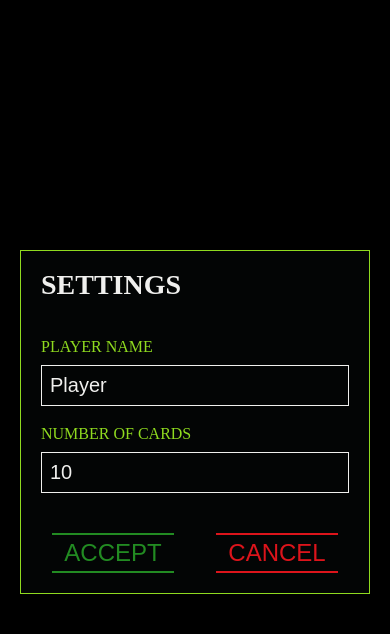
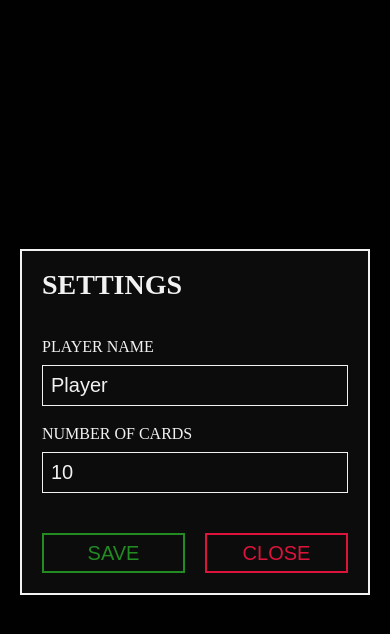
Before and after one commit to Trxior/card-game, a website: page index.html in a window 390 px wide. Both pictures are taken after a click on the button "SETTINGS". Drawn offline with Linux system fonts and the light colour scheme.

Commit message:
redesign

```diff
--- a/js/app.js
+++ b/js/app.js
@@ -56,10 +56,10 @@ showSettings = () => {
                     <label for="cards-number" class="form__label">Number of cards</label>
                     <input type="number" id="cards-number" min="5" max="20" value="${setRounds}" class="form__input">
                 </div>
-            <div class="form__btn-box">
-                <button class="form__btn form__btn--green" id="btn-accept">Accept</button>
-                <button class="form__btn form__btn--red" id="btn-cancel">Cancel</button>
-            </div>
+                <div class="form__btn-box">
+                    <button class="form__btn form__btn--green" id="btn-accept">Save</button>
+                    <button class="form__btn form__btn--red" id="btn-cancel">Close</button>
+                </div>
             </div>
         </div>
     </div>`;
@@ -71,8 +71,6 @@ showSettings = () => {
         let cardsNumberInput = document.getElementById("cards-number").value;
 
         if (cardsNumberInput <= 20 && cardsNumberInput >= 5 && playerNameInput.length >= 3 && playerNameInput.length <= 20) {
-            console.log(playerNameInput);
-            console.log(cardsNumberInput);
             setRounds = cardsNumberInput;
             playerName = playerNameInput;
             document.querySelector('.settings').remove();
--- a/scss/style.scss
+++ b/scss/style.scss
@@ -1,7 +1,15 @@
-$gold: #8fda1f;
-$white: #f0f0ee;
-$blue: #030505;
+/*$gold: #8fda1f;
+$black: #f0f0ee;
+$black: #030505;*/
 $padding: 40px;
+
+$pink: rgba(234, 98, 98, 1);
+$white: rgba(242, 242, 242, 1);
+$black: rgba(12, 12, 12, 1);
+
+$red: crimson;
+$green: forestgreen;
+
 
 * {
     margin: 0;
@@ -18,7 +26,7 @@ button {
 
 body {
     font: 16px Ubuntu;
-    background: $blue;
+    background: $black;
     display: flex;
     justify-content: center;
     align-items: center;
@@ -72,7 +80,7 @@ body {
         justify-content: flex-end;
         align-items: center;
         flex-direction: column;
-        border-bottom: solid 4px $gold;
+        border-bottom: solid 4px $pink;
         font-size: 24px;
 
         & span {
@@ -93,8 +101,8 @@ body {
         background-image: url('../img/front.svg');
         background-size: cover;
         background-position: center;
-        border: solid 2px $gold;
-        color: $white;
+        border: solid 2px $pink;
+        color: $pink;
         font-size: 64px;
         font-weight: 700;
     }
@@ -142,8 +150,8 @@ body {
         position: relative;
         width: 100%;
         max-width: 600px;
-        background: $blue;
-        border: solid 1px $gold;
+        background: $black;
+        border: solid 2px $white;
         padding: $padding/2;
         margin: $padding/2;
     }
@@ -157,18 +165,18 @@ body {
     margin: 0 auto;
     display: block;
     font-size: 32px;
-    border: solid 2px $gold;
+    border: solid 2px $pink;
     min-width: 10em;
     background: transparent;
     font-weight: 700;
-    color: $white;
+    color: $pink;
     text-transform: uppercase;
     padding: .5em;
     transition: .75s;
 
     &:hover {
-        background: $gold;
-        color: $blue;
+        background: $pink;
+        color: $black;
     }
 }
 
@@ -185,7 +193,7 @@ body {
 
     &__label {
         text-transform: uppercase;
-        color: $gold;
+        color: $white;
     }
 
     &__input {
@@ -210,21 +218,20 @@ body {
         background: none;
         text-transform: uppercase;
         font-size: 20px;
-        border: none;
-        padding: 6px 12px;
+        padding: 8px;
+        width: 100%;
         min-width: 100px;
+        transition: .75s;
 
         &--red {
-            color: #dc141b;
-            border-top: solid 2px #dc141b;
-            border-bottom: solid 2px #dc141b;
+            border: solid 2px $red;
+            color: $red;
         }
 
         &--green {
             right: 62px;
-            color: forestgreen;
-            border-top: solid 2px forestgreen;
-            border-bottom: solid 2px forestgreen;
+            border: solid 2px $green;
+            color: $green;
         }
     }
 }
@@ -251,18 +258,18 @@ body {
             width: 100vw;
             left: 0;
             bottom: 0;
-            background: $gold;
+            background: $pink;
             margin: -$padding/2;
             margin-top: 0;
             padding: $padding/2;
 
             .btn {
-                color: $blue;
-                border: 2px solid $blue;
+                color: $black;
+                border: 2px solid $black;
 
                 &:hover {
-                    background: $blue;
-                    color: $gold;
+                    background: $black;
+                    color: $pink;
                 }
             }
         }
@@ -323,11 +330,5 @@ body {
             top: auto;
             right: auto;
         }
-
-        &__btn {
-            font-size: 24px;
-        }
     }
 }
-
-/* Grid - 3 wiersze mobile i desktop */
```
Also changed, not shown: css/style.css, img/back.svg (deleted), img/front.svg.
